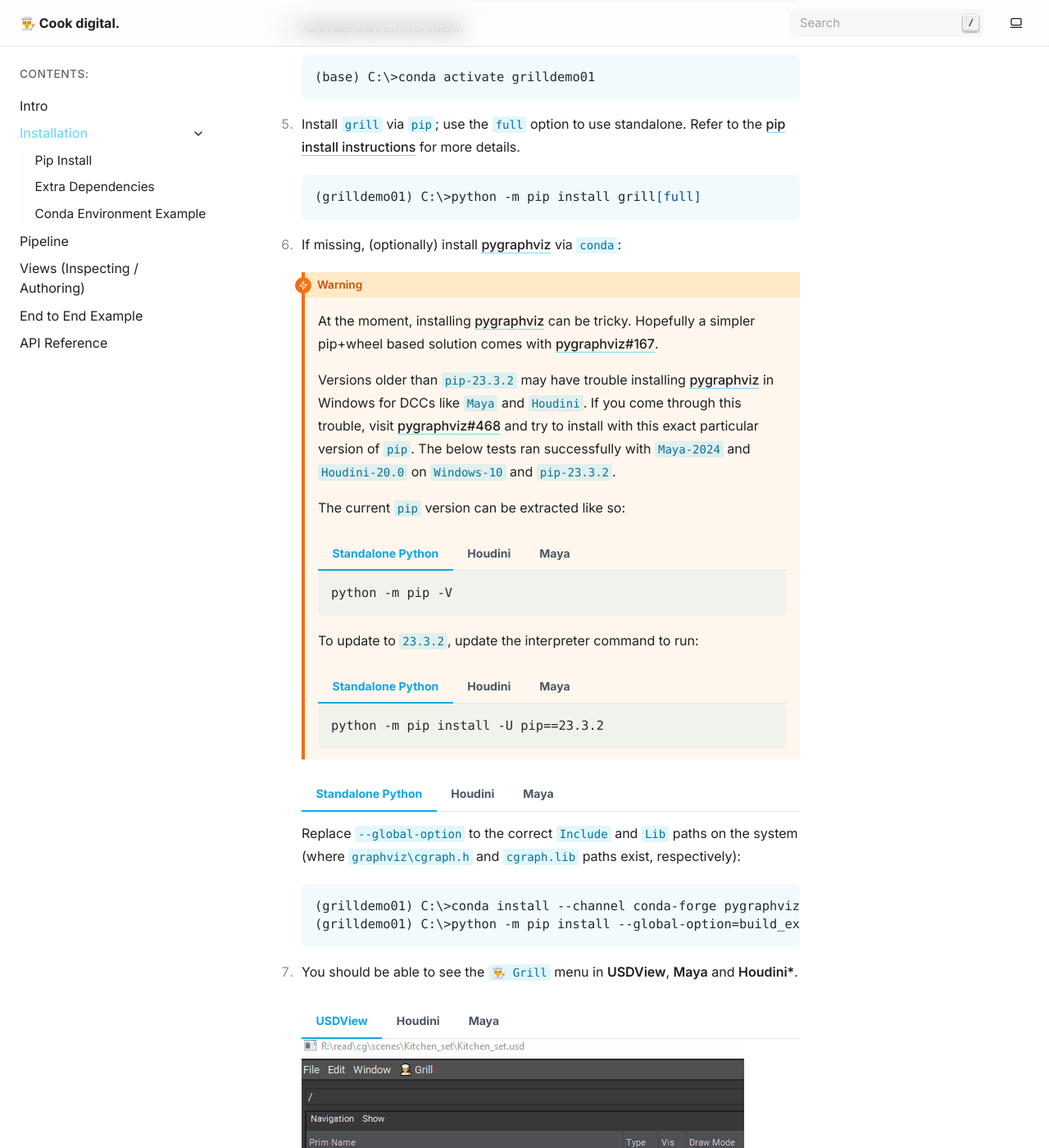
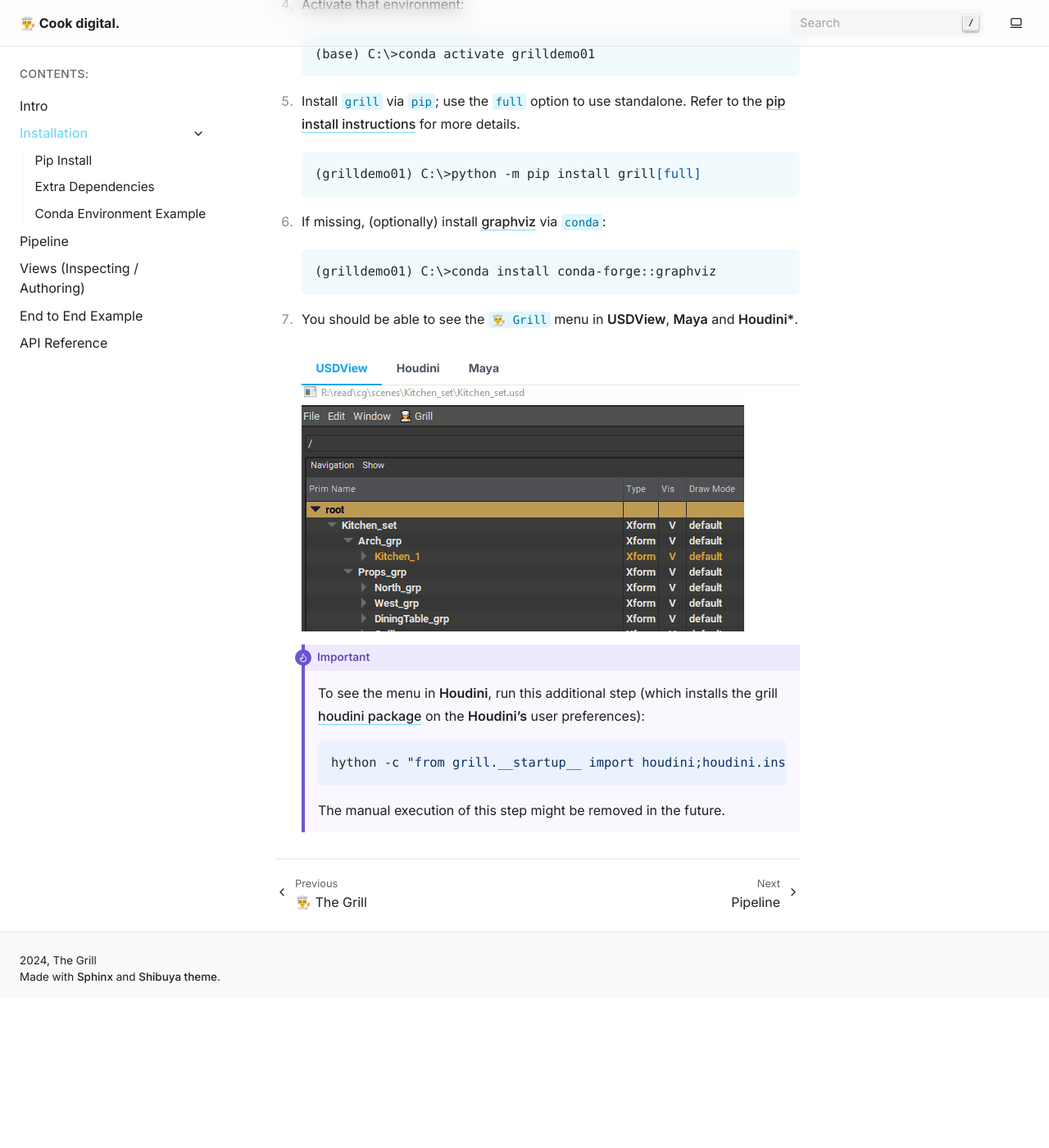
Before and after one commit to thegrill/grill, a Sphinx documentation site: the page built from docs/source/install.rst, in a window 1280 px wide and 1400 px high, scrolled down 1636 px. Shown: the whole window at 82% size. Built offline with Sphinx 7.4.7, drawn with Linux system fonts in a browser that asks for light colours; after the commit the page ends 2853 px from its top, so only the background shows below that; some of the changed text lies outside the part shown.

Commit message:
remove pygraphviz install steps

```diff
--- a/docs/source/install.rst
+++ b/docs/source/install.rst
@@ -46,7 +46,7 @@
 
 The following optional dependencies should be installed separately.
 
-- `graphviz <http://graphviz.org/>`_ and `pygraphviz`_ for graph widgets. See conda example below for instructions.
+- `graphviz`_ for graph widgets. See conda example below for instructions.
 - `usdview <https://openusd.org/release/toolset.html#usdview>`_
   (hopefully will be available soon via `pypi <https://pypi.org/>`_). In the meantime, it can be built from USD source
   (`conda recipe <https://github.com/PixarAnimationStudios/USD/issues/1260#issuecomment-656985888>`_).
@@ -88,84 +88,11 @@
 
       (grilldemo01) C:\>python -m pip install grill[full]
 
-6. If missing, (optionally) install `pygraphviz`_ via ``conda``:
+6. If missing, (optionally) install `graphviz`_ via ``conda``:
 
-   .. warning::
+   .. code:: PowerShell
 
-      At the moment, installing `pygraphviz`_ can be tricky. Hopefully a simpler pip+wheel based solution comes with `pygraphviz#167 <https://github.com/pygraphviz/pygraphviz/issues/167>`_.
-
-      Versions older than ``pip-23.3.2`` may have trouble installing `pygraphviz`_ in Windows for DCCs like ``Maya`` and ``Houdini``.
-      If you come through this trouble, visit `pygraphviz#468 <https://github.com/pygraphviz/pygraphviz/pull/468>`_ and try to install with this exact particular version of ``pip``.
-      The below tests ran successfully with ``Maya-2024`` and ``Houdini-20.0`` on ``Windows-10`` and ``pip-23.3.2``.
-
-      The current ``pip`` version can be extracted like so:
-
-      .. tab:: Standalone Python
-
-         .. code:: PowerShell
-
-            python -m pip -V
-
-      .. tab:: Houdini
-
-         .. code:: PowerShell
-
-            hython -m pip -V
-
-      .. tab:: Maya
-
-         .. code:: PowerShell
-
-            mayapy -m pip -V
-
-      To update to ``23.3.2``, update the interpreter command to run:
-
-      .. tab:: Standalone Python
-
-         .. code:: PowerShell
-
-            python -m pip install -U pip==23.3.2
-
-      .. tab:: Houdini
-
-         .. code:: PowerShell
-
-            hython -m pip install -U pip==23.3.2
-
-      .. tab:: Maya
-
-         .. code:: PowerShell
-
-            mayapy -m pip install -U pip==23.3.2
-
-   .. tab:: Standalone Python
-
-     Replace ``--global-option`` to the correct ``Include`` and ``Lib`` paths on the system (where ``graphviz\cgraph.h`` and ``cgraph.lib`` paths exist, respectively):
-
-     .. code:: PowerShell
-
-        (grilldemo01) C:\>conda install --channel conda-forge pygraphviz
-        (grilldemo01) C:\>python -m pip install --global-option=build_ext --global-option="-IC:\Users\Christian\.conda\envs\glowdeps\Library\include" --global-option="-LC:\Users\Christian\.conda\envs\glowdeps\Library\lib" pygraphviz
-
-   .. tab:: Houdini
-
-     Replace ``--global-option`` to the correct ``Include`` and ``Lib`` paths on the system (where ``graphviz\cgraph.h`` and ``cgraph.lib`` paths exist, respectively):
-
-     .. code:: PowerShell
-
-        (grilldemo01) C:\>conda install --channel conda-forge pygraphviz
-        (grilldemo01) C:\Program Files\Side Effects Software\Houdini 19.5.534\bin>hython -m pip install -vvv --use-pep517 --config-settings="--global-option=build_ext" --config-settings="--global-option=-IC:\Users\Christian\.conda\envs\pygraphviz310\Library\include" --config-settings="--global-option=-LC:\Users\Christian\.conda\envs\pygraphviz310\Library\lib" pygraphviz
-
-   .. tab:: Maya
-
-     Replace ``--global-option`` to the correct ``Include`` and ``Lib`` paths on the system (where ``graphviz\cgraph.h`` and ``cgraph.lib`` paths exist, respectively) **and** the Maya Python ``include`` and ``lib`` paths:
-
-     .. code:: PowerShell
-
-        (grilldemo01) C:\>conda install --channel conda-forge pygraphviz
-        (grilldemo01) C:\Program Files\Autodesk\Maya2023\bin>mayapy -m pip install -U pip==23.3.2
-        (grilldemo01) C:\Program Files\Autodesk\Maya2023\bin>mayapy -m pip install -vvv --use-pep517 --config-settings="--global-option=build_ext" --config-settings="--global-option=-IC:\Users\Christian\.conda\envs\pygraphviz310\Library\include;C:\Program Files\Autodesk\Maya2024\include\Python39\Python" --config-settings="--global-option=-LC:\Users\Christian\.conda\envs\pygraphviz310\Library\lib;C:\Program Files\Autodesk\Maya2024\lib" pygraphviz
-
+      (grilldemo01) C:\>conda install conda-forge::graphviz
 
 7. You should be able to see the ``👨‍🍳 Grill`` menu in **USDView**, **Maya** and **Houdini***.
 
@@ -191,7 +118,7 @@
 
         The manual execution of this step might be removed in the future.
 
-.. _pygraphviz: https://pygraphviz.github.io/documentation/stable/install.html
+.. _graphviz: http://graphviz.org
 .. _miniconda: https://docs.conda.io/en/latest/miniconda.html
 .. _Anaconda: https://docs.anaconda.com/anaconda/user-guide/getting-started/
 .. _conda: https://docs.conda.io/projects/conda/en/latest/index.html
```
Also changed, not shown: other parts of docs/source/install.rst (+2 -2 lines).
